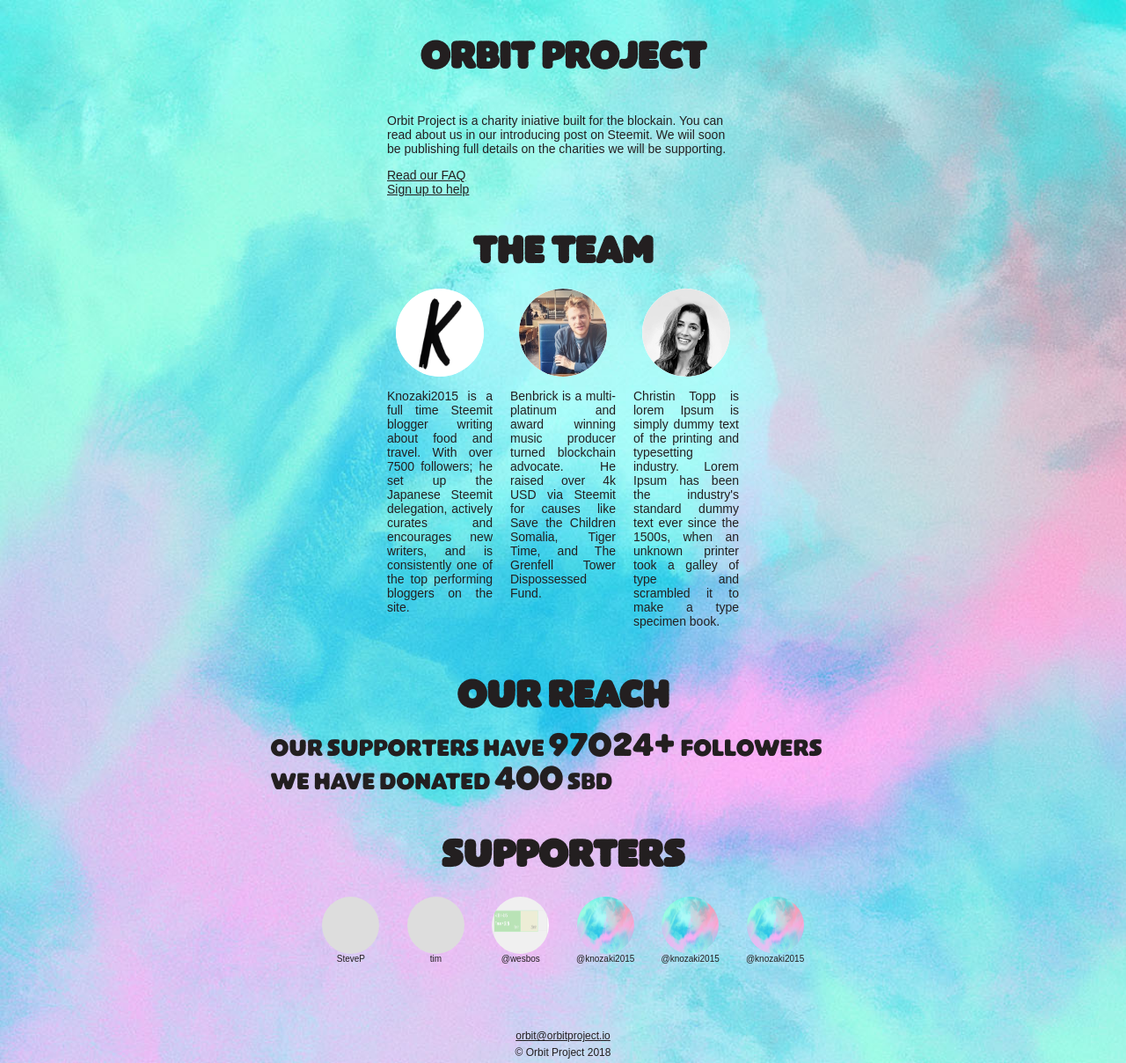
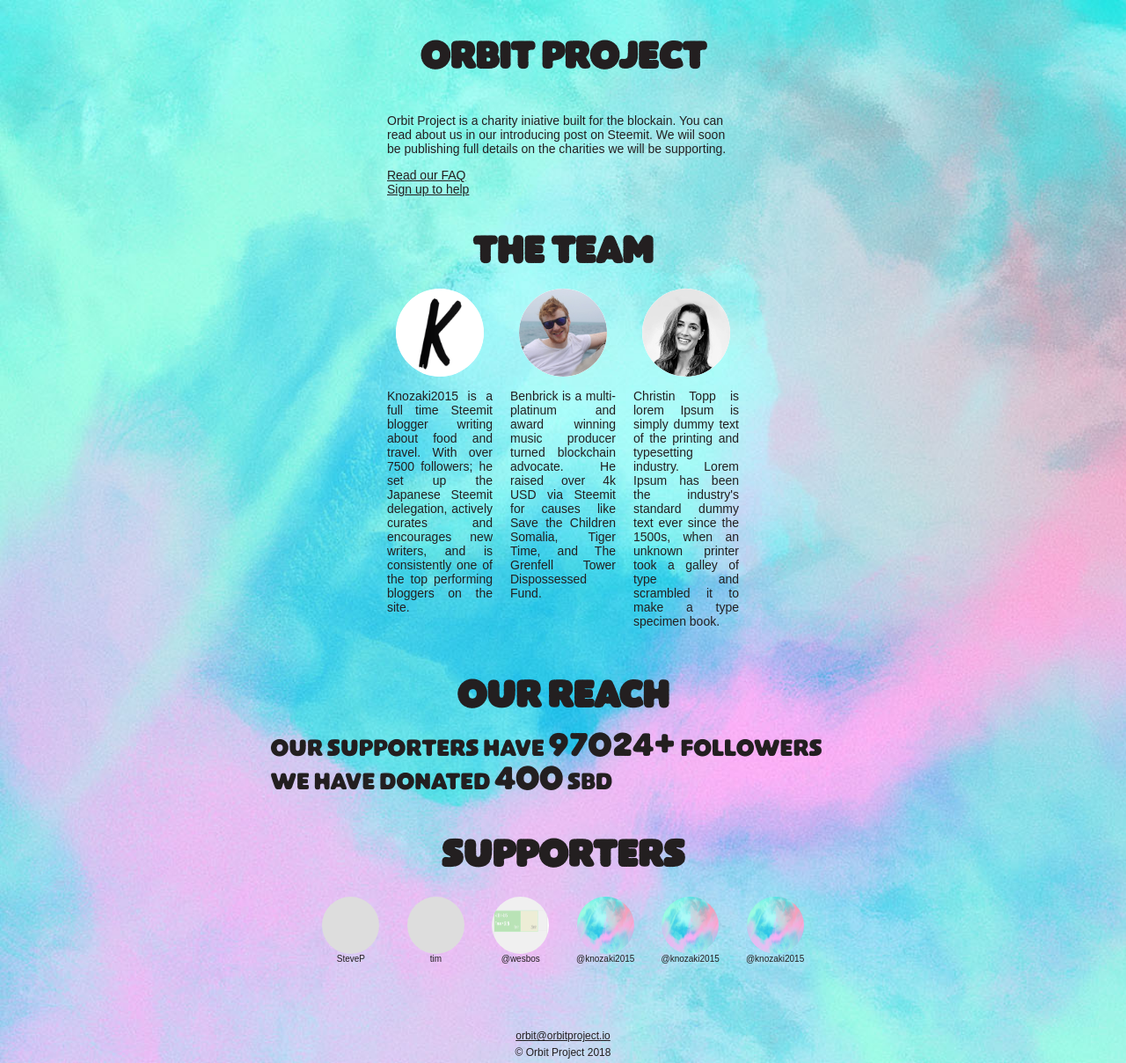
Before and after one commit to orbitprojectcharity/orbitproject, a Jekyll site: the page built from index.html, in a window 1280 px wide. Shown: the whole page at 88% size. Built offline with Jekyll 4.4.1, drawn with Linux system fonts in a browser that asks for light colours.

Commit message:
Update from Forestry.io - _data/team.yml

```diff
--- a/_data/team.yml
+++ b/_data/team.yml
@@ -4,7 +4,7 @@
     With over 7500 followers; he set up the Japanese Steemit delegation, actively
     curates and encourages new writers, and is consistently one of the top performing
     bloggers on the site.
-- img: "/uploads/2018/03/17/IMG_20160707_180405 copy.jpg"
+- img: "/uploads/2018/03/17/4B382C3F-49D3-45DC-AF5E-91B8905FBA37.jpg"
   content: Benbrick is a multi-platinum and award winning music producer turned blockchain
     advocate. He raised over 4k USD via Steemit for causes like Save the Children
     Somalia, Tiger Time, and The Grenfell Tower Dispossessed Fund.
```
